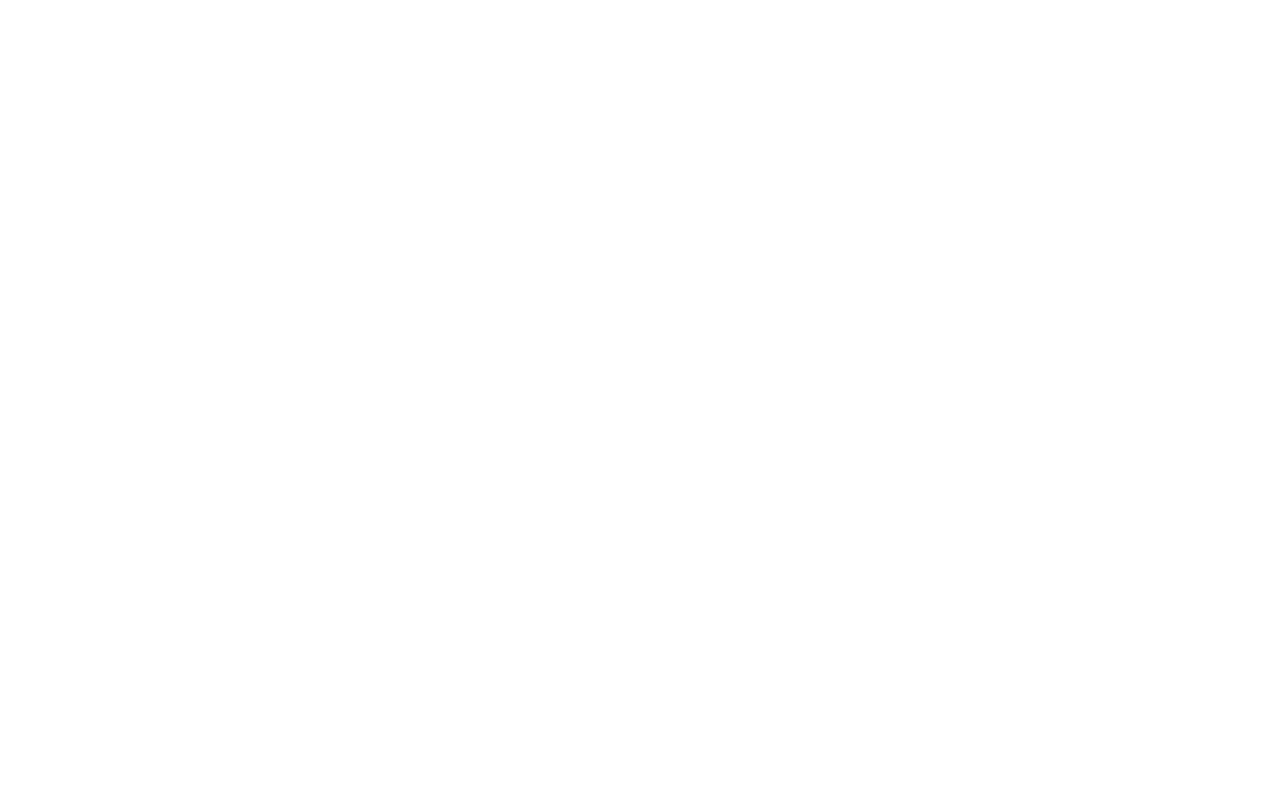
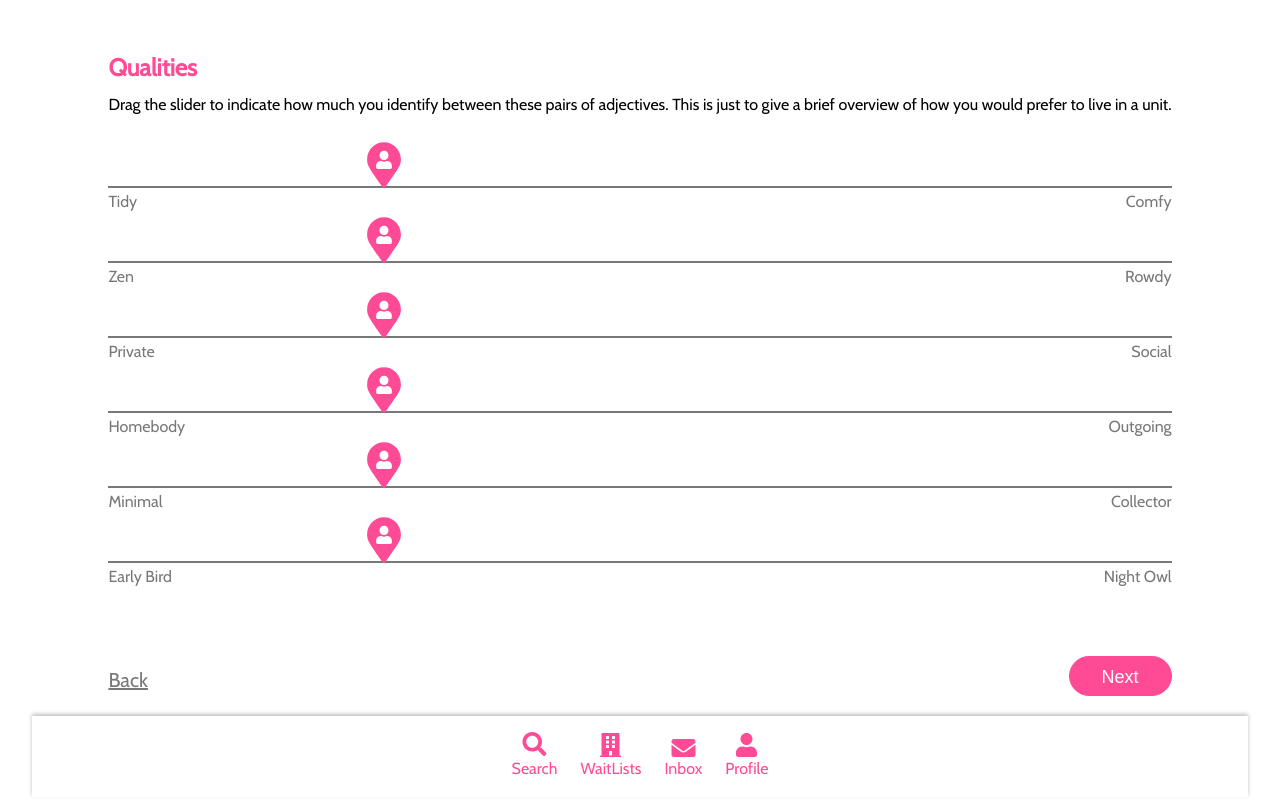
Before and after one commit to apartments-app/front-end, a React (Create React App) app: page /Qualities in a window 1280 px wide. Built offline with nearby package versions, Linux system fonts and the light colour scheme; a web font is replaced by a local one.

Commit message:
Created Profile Qualities component for the slider selectors.

```diff
--- a/src/App.js
+++ b/src/App.js
@@ -8,6 +8,7 @@
 import ProfilePage from "./components/ProfilePage";
 import SignUpListings from "./components/SignUp-Listings";
 import SignIn from "./components/SignIn";
+import ProfileQuallities from "./components/ProfileQualities";
 
 function App() {
   return (
@@ -17,6 +18,7 @@
         <Route path="/Home" component={Homepage} />
         <Route path="/Listings" component={SignUpListings} />
         <Route path="/Profile" component={ProfileCreation} />
+        <Route path="/Qualities" component={ProfileQuallities} />
         <Route path="/Screening" component={ProfileScreening} />
         <Route path="/ProfilePage" component={ProfilePage} />
         <Route exact path="/" component={Landing} />
--- a/src/components/ProfileCreation.js
+++ b/src/components/ProfileCreation.js
@@ -12,6 +12,13 @@
 import BackLink from "./ProfileStyles/BackLink";
 import "./ProfileStyles/InputRange.css";
 
+const Section = styled.div`
+  display: flex;
+  flex-direction: column;
+  width: 100%;
+  position: relative;
+`;
+
 const BirthdayLabel = styled.label`
   display: block;
   text-align: left;
@@ -24,13 +31,23 @@
   padding: 0 0 0px 0;
 `;
 
+const InputSection = styled.div`
+  display: flex;
+  flex-direction: row;
+  width: 100%;
+  position: relative;
+  align-items: flex-start;
+  justify-content: space-between;
+`;
+
 const InputDate = styled.input`
-  width: 17.6%;
+  width: 23%;
   height: 37px;
-  background: #FFFFFF;
+  box-sizing: border-box;
+  background: #ffffff;
   box-shadow: inset 0px 0px 4px rgba(0, 0, 0, 0.25);
   border-radius: 10px;
-  border: 1px solid #F4F4F4;
+  border: 1px solid #f4f4f4;
   margin-top: 5px;
   margin-bottom: 14px;
   margin-right: 11px;
@@ -45,12 +62,13 @@
 `;
 
 const InputMonth = styled.input`
-  width: 32.8%;
-  height: 37px;
-  background: #FFFFFF;
+  width: 38%;
+  height: 39px;
+  box-sizing: border-box;
+  background: #ffffff;
   box-shadow: inset 0px 0px 4px rgba(0, 0, 0, 0.25);
   border-radius: 10px;
-  border: 1px solid #F4F4F4;
+  border: 1px solid #f4f4f4;
   margin-top: 5px;
   margin-bottom: 14px;
   margin-right: 11px;
@@ -65,12 +83,13 @@
 `;
 
 const InputYear = styled.input`
-  width: 27.47%;
+  width: 34%;
   height: 37px;
-  background: #FFFFFF;
+  box-sizing: border-box;
+  background: #ffffff;
   box-shadow: inset 0px 0px 4px rgba(0, 0, 0, 0.25);
   border-radius: 10px;
-  border: 1px solid #F4F4F4;
+  border: 1px solid #f4f4f4;
   margin-top: 5px;
   margin-bottom: 14px;
 
@@ -87,10 +106,11 @@
   display: block;
   width: 100%;
   height: 101px;
-  background: #FFFFFF;
+  box-sizing: border-box;
+  background: #ffffff;
   box-shadow: inset 0px 0px 4px rgba(0, 0, 0, 0.25);
   border-radius: 10px;
-  border: 1px solid #F4F4F4;
+  border: 1px solid #f4f4f4;
   margin-top: 5px;
   margin-bottom: 14px;
   padding-left: 13px;
@@ -102,38 +122,33 @@
   line-height: 24px;
   padding-left: 13px;
   padding-top: 5px;
-`
+  color: #787878;
+`;
 
 const ProfileCreation = () => {
   const [inputs, setInputs] = useState({});
   const [bday, setBday] = useState({
     birthday: "",
     birthmonth: "",
-    birthyear: ""
-  })
+    birthyear: "",
+  });
+
   const [textarea, setTextArea] = useState("");
-  const [range, setRange] = useState(30);
 
   const handleInputChange = (event) => {
     const name = event.target.name;
     const value = event.target.value;
-    setInputs(values => ({...values, [name]: value}))
+    setInputs((values) => ({ ...values, [name]: value }));
   };
 
   const handleBirthdayChange = (event) => {
     const name = event.target.name;
     const value = event.target.value;
-    setBday(values => ({...values, [name]: value}))
+    setBday((values) => ({ ...values, [name]: value }));
   };
 
   const handleTextChange = (event) => {
     setTextArea(event.target.value);
-  };
-
-  const handleRangeChange = (event) => {
-    const name = event.target.name;
-    const value = event.target.value;
-    setRange(values => ({...values, [name]: value}))
   };
 
   const handleSubmit = (event) => {
@@ -143,9 +158,13 @@
 
   return (
     <Container>
+      <Section>
         <HeaderText>Profile Creation</HeaderText>
-      <InfoText style={{marginTop: "2px"}}>
-      Just fill out your personal info once and it will be shared with every housing application. This info will be visible to other people who join the waitlist so you can find potential apartmate matches. You can edit your info at any time through your profile.
+        <InfoText style={{ marginTop: "2px" }}>
+          Just fill out your personal info once and it will be shared with every
+          housing application. This info will be visible to other people who
+          join the waitlist so you can find potential apartmate matches. You can
+          edit your info at any time through your profile.
         </InfoText>
 
         {/* Form */}
@@ -161,9 +180,9 @@
               placeholder="Type answer here"
             />
           </ProfileLabel>
-        <BirthdayLabel>
-          Birth Date
-        </BirthdayLabel>
+
+          <BirthdayLabel>Birth Date</BirthdayLabel>
+          <InputSection>
             <InputDate
               type="text"
               name="birthday"
@@ -185,6 +204,8 @@
               onChange={handleBirthdayChange}
               placeholder="Year"
             />
+          </InputSection>
+
           <ProfileLabel>
             Phone Number
             <InputStyle
@@ -195,6 +216,7 @@
               placeholder="Type answer here"
             />
           </ProfileLabel>
+
           <ProfileLabel>
             Email
             <InputStyle
@@ -207,14 +229,13 @@
           </ProfileLabel>
 
           {/* Biography */}
-        <div style={{marginTop: "43px"}} />
-        <InfoText style={{display: "block"}}>
+          <div style={{ marginTop: "43px" }} />
+          <InfoText style={{ display: "block" }}>
             Tell us a bit about yourself
           </InfoText>
-        <ProfileLabel style={{marginTop: "4px"}}>
+          <ProfileLabel style={{ marginTop: "4px" }}>
             Biography
             <InputBio
-
               name="biography"
               value={textarea}
               onChange={handleTextChange}
@@ -227,25 +248,30 @@
             style={{
               display: "block",
               width: "100%",
-            textAlign: "right"
+              textAlign: "right",
             }}
           >
             <BackLink to="/">Back</BackLink>
-          <Link to="/Screening">
-            <Button primary
+            <Link to="/Qualities">
+              <Button
+                primary
                 style={{
                   width: "103px",
                   height: "40px",
                   display: "inline-block",
-                fontSize: "18px"
+                  fontSize: "18px",
                 }}
-            >Next
+              >
+                Next
               </Button>
             </Link>
           </div>
         </form>
+      </Section>
       <br />
+      <div style={{ display: "block", width: "100%" }}>
         <BottomNav />
+      </div>
     </Container>
   );
 };
--- a/src/components/ProfilePage.js
+++ b/src/components/ProfilePage.js
@@ -35,6 +35,7 @@
   petFriendy: true,
   disablityAssistance: false,
 };
+
 
 const Section = styled.div`
   display: flex;
--- /dev/null
+++ b/src/components/ProfileQualities.js
@@ -0,0 +1,212 @@
+import { useState } from "react";
+import styled from "styled-components";
+import { Link } from "react-router-dom";
+
+import Container from "./ProfileStyles/Container";
+import HeaderText from "./ProfileStyles/HeaderText";
+import InfoText from "./ProfileStyles/InfoText";
+import BottomNav from "./BottomNav";
+import Button from "./Button";
+import BackLink from "./ProfileStyles/BackLink";
+
+const Section = styled.div`
+  display: flex;
+  align-items: center;
+  position: relative;
+  width: 100%;
+`;
+
+const SliderSection = styled.div`
+  display: flex;
+  flex-direction: column;
+  width: 100%;
+  position: relative;
+  align-items: flex-start;
+  margin-bottom: 50px;
+`;
+
+const SliderInput = styled.input`
+  padding-bottom: 0px;
+  margin-bottom: 0px;
+`;
+
+const SliderLabelDiv = styled.div`
+  display: flex;
+  flex-direction: row;
+  width: 100%;
+  justify-content: space-between;
+`;
+
+const SliderLabel = styled.label`
+  font-family: Cabin;
+  font-style: normal;
+  font-weight: 400;
+  font-size: 16px;
+  line-height: -10px;
+  color: #787878;
+  flex-direction: row;
+  margin-top: 5px;
+`;
+
+const ProfileQuallities = () => {
+  const [range, setRange] = useState({});
+
+  const handleRangeChange = (event) => {
+    const name = event.target.name;
+    const value = event.target.value;
+    setRange((values) => ({ ...values, [name]: value }));
+  };
+
+  const handleSubmit = (event) => {
+    event.preventDefault();
+  };
+
+  return (
+    <Container>
+      <form onSubmit={handleSubmit}>
+        {/* Qualities */}
+        <HeaderText>
+          Qualities
+          <InfoText
+            style={{
+              display: "block",
+              marginTop: "14px",
+              marginBottom: "70px",
+            }}
+          >
+            Drag the slider to indicate how much you identify between these
+            pairs of adjectives. This is just to give a brief overview of how
+            you would prefer to live in a unit.
+          </InfoText>
+        </HeaderText>
+
+        {/* Qualities Slide Selectors */}
+        <SliderSection>
+          <SliderInput
+            type="range"
+            name="tidyComfy"
+            min="0"
+            max="100"
+            defaultValue="25"
+            value={range.tidyComfy}
+            onChange={handleRangeChange}
+          />
+          <SliderLabelDiv>
+            <SliderLabel>Tidy</SliderLabel>
+            <SliderLabel>Comfy</SliderLabel>
+          </SliderLabelDiv>
+        </SliderSection>
+
+        <SliderSection>
+          <SliderInput
+            type="range"
+            name="zenRowdy"
+            min="0"
+            max="100"
+            defaultValue="25"
+            value={range.zenRowdy}
+            onChange={handleRangeChange}
+          />
+          <SliderLabelDiv>
+            <SliderLabel>Zen</SliderLabel>
+            <SliderLabel>Rowdy</SliderLabel>
+          </SliderLabelDiv>
+        </SliderSection>
+
+        <SliderSection>
+          <SliderInput
+            type="range"
+            name="privateSocial"
+            min="0"
+            max="100"
+            defaultValue="25"
+            value={range.privateSocial}
+            onChange={handleRangeChange}
+          />
+          <SliderLabelDiv>
+            <SliderLabel>Private</SliderLabel>
+            <SliderLabel>Social</SliderLabel>
+          </SliderLabelDiv>
+        </SliderSection>
+
+        <SliderSection>
+          <SliderInput
+            type="range"
+            name="homebodyOutgoing"
+            min="0"
+            max="100"
+            defaultValue="25"
+            value={range.homebodyOutgoing}
+            onChange={handleRangeChange}
+          />
+          <SliderLabelDiv>
+            <SliderLabel>Homebody</SliderLabel>
+            <SliderLabel>Outgoing</SliderLabel>
+          </SliderLabelDiv>
+        </SliderSection>
+
+        <SliderSection>
+          <SliderInput
+            type="range"
+            name="minimalCollector"
+            min="0"
+            max="100"
+            defaultValue="25"
+            value={range.minimalCollector}
+            onChange={handleRangeChange}
+          />
+          <SliderLabelDiv>
+            <SliderLabel>Minimal</SliderLabel>
+            <SliderLabel>Collector</SliderLabel>
+          </SliderLabelDiv>
+        </SliderSection>
+
+        <SliderSection>
+          <SliderInput
+            type="range"
+            name="earlybirdNightowl"
+            min="0"
+            max="100"
+            defaultValue="25"
+            value={range.earlybirdNightowl}
+            onChange={handleRangeChange}
+          />
+          <SliderLabelDiv>
+            <SliderLabel>Early Bird</SliderLabel>
+            <SliderLabel>Night Owl</SliderLabel>
+          </SliderLabelDiv>
+        </SliderSection>
+
+        {/* Buttons */}
+        <div
+          style={{
+            display: "block",
+            width: "100%",
+            textAlign: "right",
+          }}
+        >
+          <BackLink to="/Profile">Back</BackLink>
+          <Link to="/Screening">
+            <Button
+              primary
+              style={{
+                fontSize: "18px",
+                width: "103px",
+                height: "40px",
+                display: "inline-block",
+                marginBottom: "20px",
+              }}
+            >
+              Next
+            </Button>
+          </Link>
+        </div>
+      </form>
+      <div style={{ display: "block", width: "100%" }}>
+        <BottomNav />
+      </div>
+    </Container>
+  );
+};
+
+export default ProfileQuallities;
--- a/src/components/ProfileScreening.js
+++ b/src/components/ProfileScreening.js
@@ -162,7 +162,7 @@
               textAlign: "right",
             }}
           >
-            <BackLink to="/Profile">Back</BackLink>
+            <BackLink to="/Qualities">Back</BackLink>
             <Link to="/ProfilePage">
               <Button
                 primary
--- a/src/components/ProfileStyles/HeaderText.js
+++ b/src/components/ProfileStyles/HeaderText.js
@@ -2,7 +2,7 @@
 
 const HeaderText = styled.h1`
   text-align: left;
-  font-family: "Cabin", sans-serif;
+  font-family: Cabin, sans-serif;
   font-style: normal;
   font-weight: 600;
   font-size: 24px;
```
Lines whose indentation alone changed are shown as unchanged.
